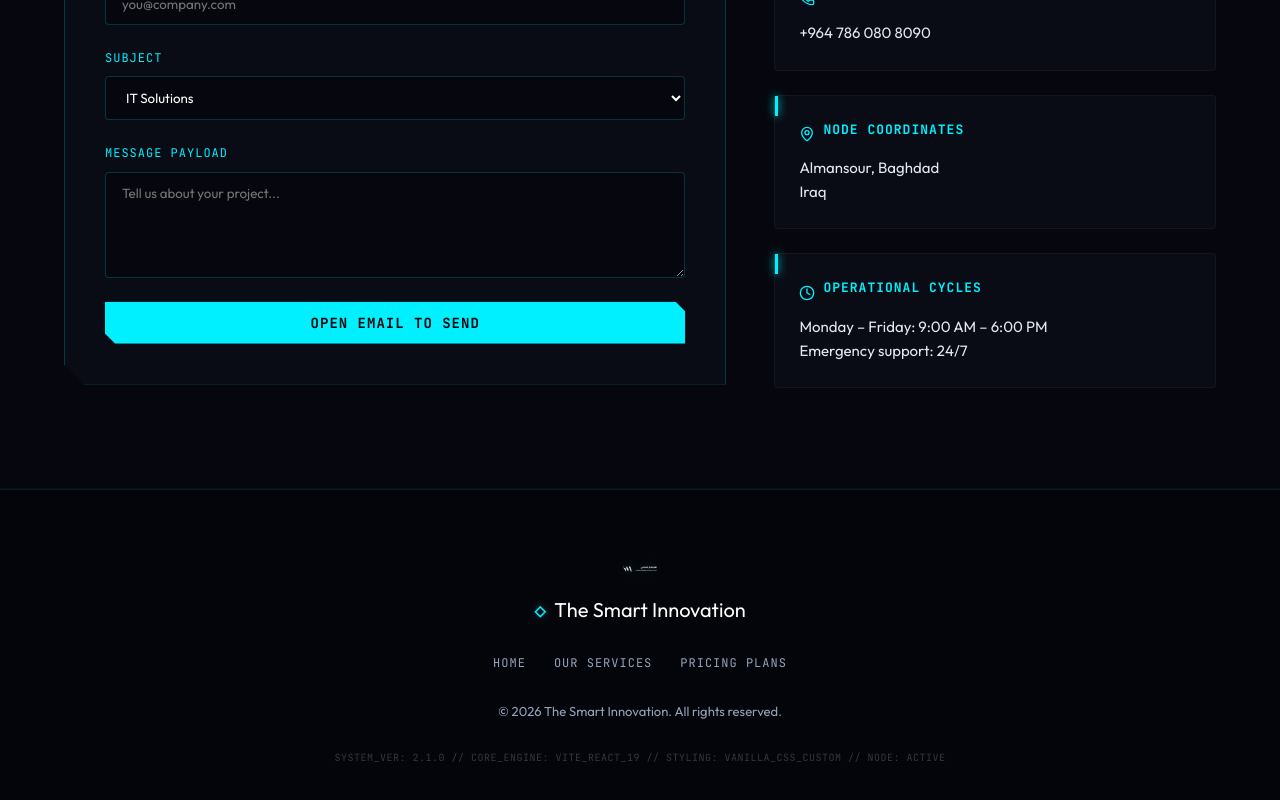
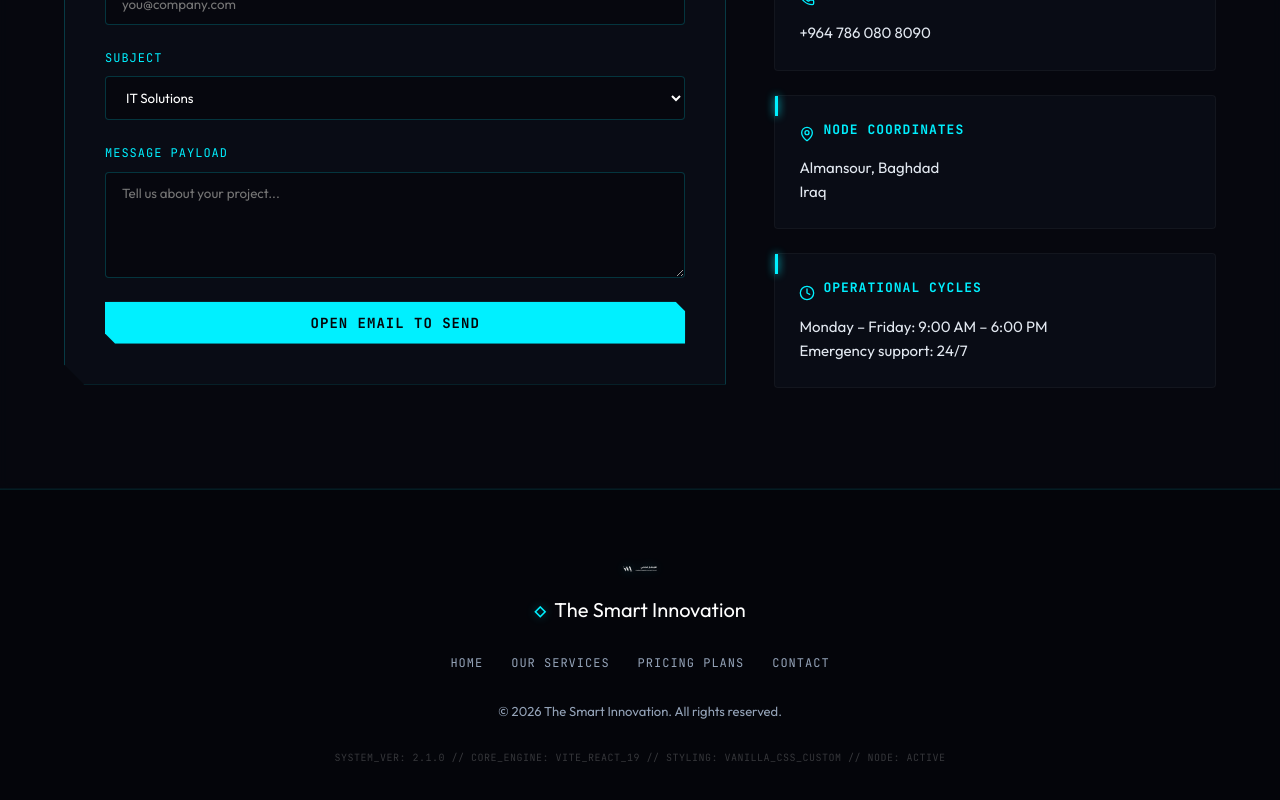
Before and after one commit to ivairaq2022-ops/thesmartinnovation, a React (Vite) app: page / in a window 1280 px wide. Shown: the part 2219-3019 px from the top of the page. Built offline with nearby package versions, Linux system fonts and the light colour scheme.

Commit message:
Fix site inquiry flow: src/components/Footer.jsx

```diff
--- a/src/components/Footer.jsx
+++ b/src/components/Footer.jsx
@@ -1,6 +1,5 @@
-import React from 'react';
 
-const Footer = ({ setCurrentPage }) => {
+const Footer = ({ setCurrentPage, navigateToContact }) => {
   const currentYear = new Date().getFullYear();
 
   const handleLinkClick = (e, pageId) => {
@@ -36,6 +35,7 @@ const Footer = ({ setCurrentPage }) => {
           <a href="#home" onClick={(e) => handleLinkClick(e, 'home')}>Home</a>
           <a href="#services" onClick={(e) => handleLinkClick(e, 'services')}>Our Services</a>
           <a href="#pricing" onClick={(e) => handleLinkClick(e, 'pricing')}>Pricing Plans</a>
+          <a href="#contact" onClick={(e) => { e.preventDefault(); navigateToContact(); }}>Contact</a>
         </nav>
 
         <p className="footer-copy">
```
